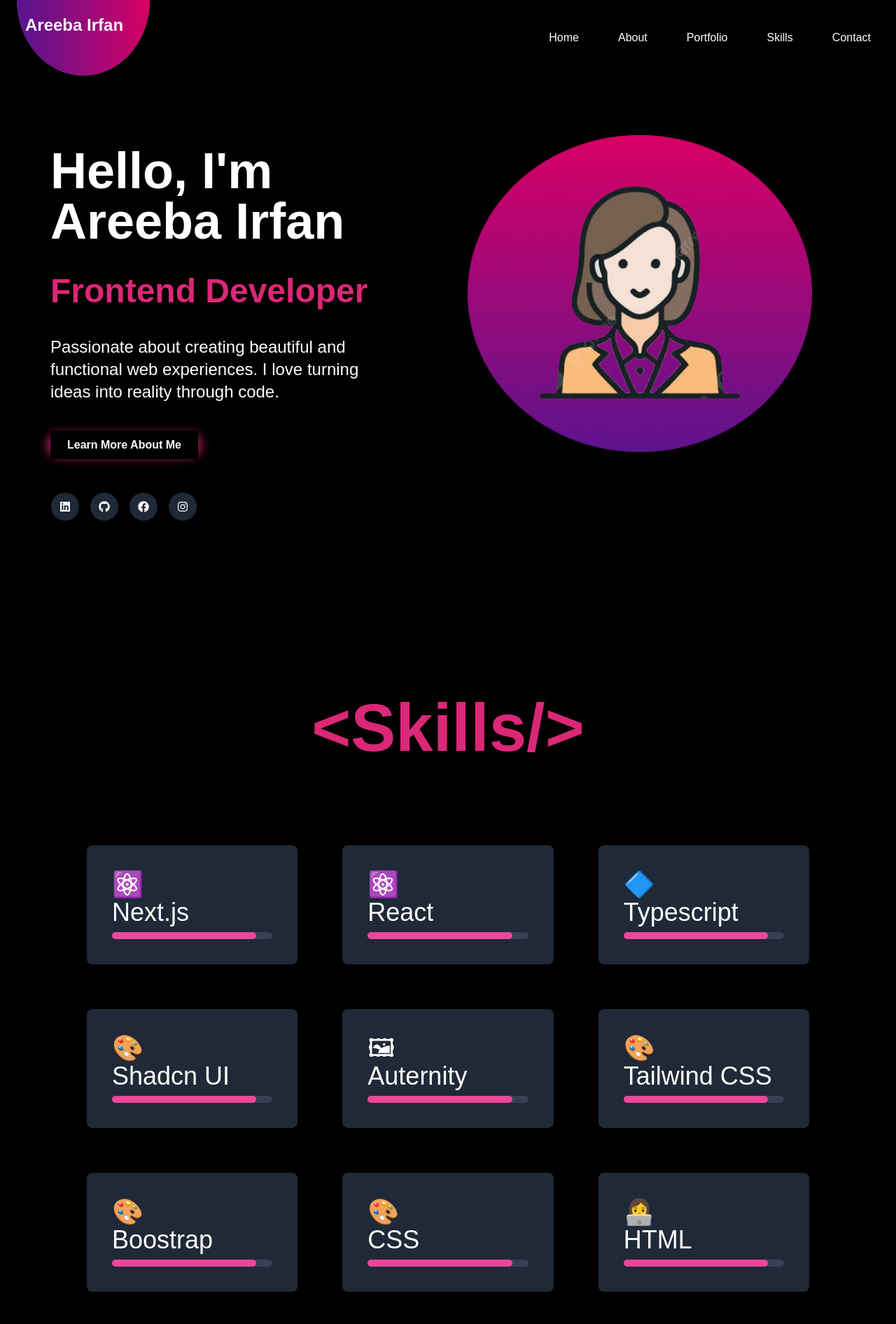
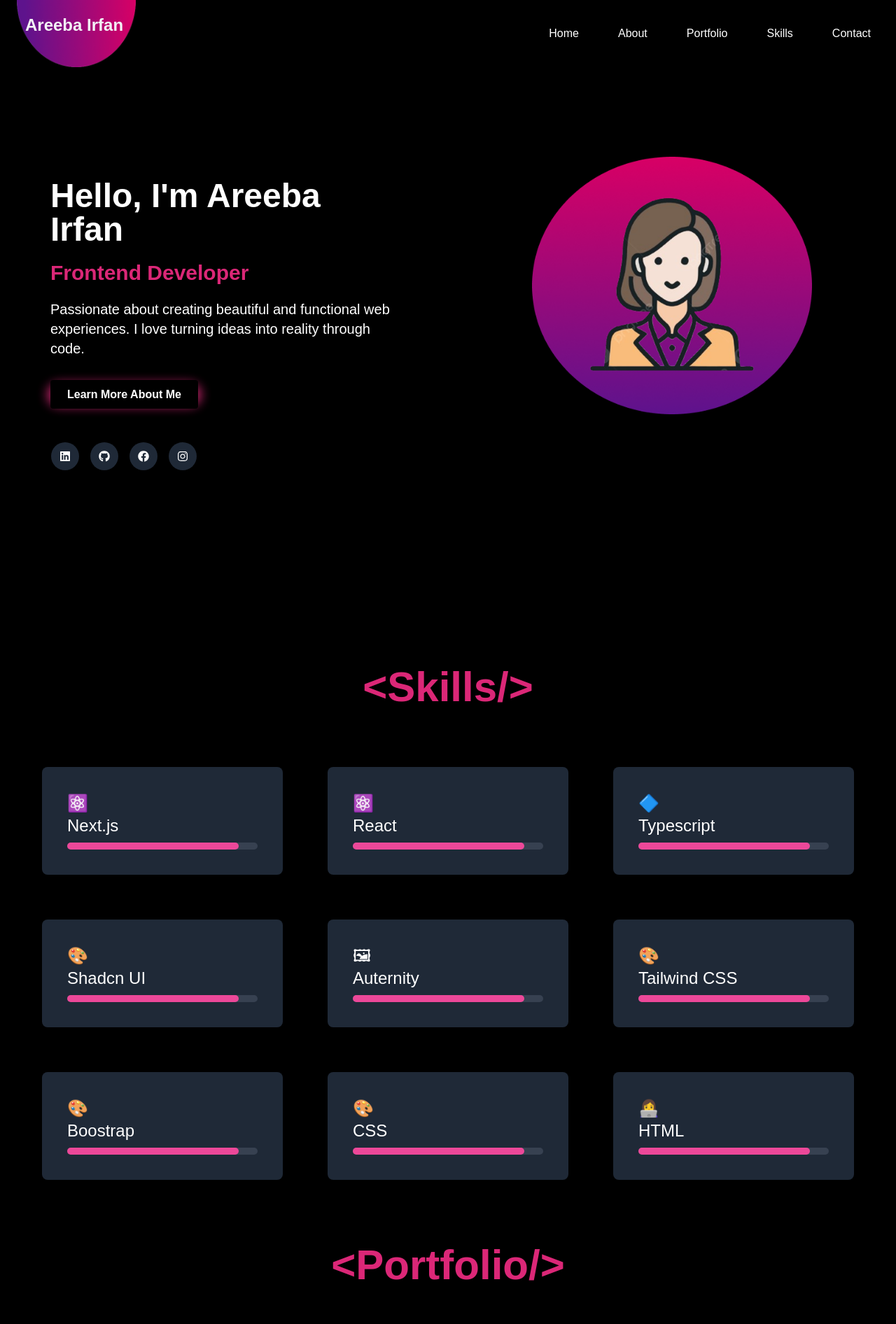
Before and after one commit to AreebaxIrfan/portfolio-areebairfan, a Next.js app: page / in a window 1280 px wide. Shown: the top 1892 px of the page at 70% size. Built offline with nearby package versions, Linux system fonts and the light colour scheme.

Commit message:
Add files via upload

```diff
--- a/src/app/About/page.tsx
+++ b/src/app/About/page.tsx
@@ -1,27 +1,27 @@
 import React from 'react'
 import Link from 'next/link'
 
-const About = () => {
+const page = () => {
   return (
     <div>
 
       <div className='min-h-screen bg-black text-white flex flex-col items-center p-16 '>
-        <h1 className='text-8xl font-bold mb-6  p-10 text-center text-pink-600'>&lt;About me/&gt;</h1>
+        <h1 className='text-6xl font-bold mb-6  p-10 text-center text-pink-600'>&lt;About me/&gt;</h1>
         <div className='max-w-2xl text-center  mb-8  p-4 '>
-          <p  className='text-3xl p-4 mb-6'>
+          <p  className='text-xl p-4 mb-6'>
             Hello! I'm <span className='text-pink-600 font-bold'>Areeba Irfan</span>, a passionate developer with a keen interest in creating innovative solutions.
             With a background in computer science and a love for problem-solving, I strive to build applications
             that make a difference in people's lives.
           </p>
-          <p className='text-3xl p-4 mb-2 '>
+          <p className='text-xl p-4 mb-2 '>
             When I'm not coding, you can find me exploring new technologies, contributing to open-source projects,
             or enjoying a good book. I believe in continuous learning and am always excited to take on new challenges.
           </p>
         </div>
 
         <div className='flex justify-center space-x-8'>
-          <Link href="/Protfolio" className='bg-pink-600 hover:bg-pink-800 text-white font-bold py-4 px-8 rounded transition duration-300 text-xl'>View Protfolio</Link>
-          <Link href="/Contact" className='bg-pink-600 hover:bg-pink-800 text-white font-bold py-4 px-8 rounded transition duration-300 text-xl'>Contact Me</Link>
+          <Link href="/Protfolio" className='bg-pink-600 hover:bg-pink-800 text-white font-bold py-4 px-8 rounded transition duration-300 text-sm'>View Protfolio</Link>
+          <Link href="/Contact" className='bg-pink-600 hover:bg-pink-800 text-white font-bold py-4 px-8 rounded transition duration-300 text-sm'>Contact Me</Link>
         </div>
       </div>
       <div></div>
@@ -29,4 +29,4 @@
   )
 }
 
-export default About
+export default page
--- a/src/app/Contact/page.tsx
+++ b/src/app/Contact/page.tsx
@@ -5,9 +5,9 @@
 const Contact = () => {
     return (
         <div>
-            <div className="flex items-center min-h-screen bg-black text-white p-11">
+            <div className="flex items-center min-h-screen bg-black text-white p-4">
                 <div className="mx-auto  mb-8">
-                    <h1 className="text-8xl font-bold m-8 text-pink-600 text-center mb-16">
+                    <h1 className="text-6xl font-bold m-8 text-pink-600 text-center mb-">
                         &lt;Contact Me/&gt;
                     </h1>
 
@@ -19,7 +19,7 @@
                                 id="name"
                                 name="name"
                                 aria-label="Name"
-                                className="w-full px-5 py-5 bg-gray-900 rounded-md focus:outline-none focus:ring-2 focus:ring-pink-500"
+                                className="w-full px-3 py-4 bg-gray-900 rounded-md focus:outline-none focus:ring-2 focus:ring-pink-500"
                             />
                         </div>
                         <div>
@@ -29,7 +29,7 @@
                                 id="email"
                                 name="email"
                                 aria-label="Email"
-                                className="w-full  px-5 py-5 bg-gray-900 rounded-md focus:outline-none focus:ring-2 focus:ring-pink-500"
+                                className="w-full  px-3 py-4 bg-gray-900 rounded-md focus:outline-none focus:ring-2 focus:ring-pink-500"
                             />
                         </div>
                         <div>
--- a/src/app/Portfolio/page.tsx
+++ b/src/app/Portfolio/page.tsx
@@ -2,13 +2,13 @@
 import Image from "next/image";
 import Link from 'next/link';
 
-const Protfolio = () => {
+const page = () => {
     return (
         <>
-            <div className='min-h-screen bg-black text-white p-11'>
-                <h1 className='text-8xl font-bold mb-8 text-center text-pink-600 p-10'>&lt;Portfolio/&gt;</h1>
+            <div className='min-h-screen bg-black text-white p-4'>
+                <h1 className='text-6xl font-bold mb-8 text-center text-pink-600 p-4'>&lt;Portfolio/&gt;</h1>
 
-                <div className='grid grid-cols-1 md:grid-cols-2 lg:grid-cols-3 gap-8 m-11 p-4'>
+                <div className='grid grid-cols-1 md:grid-cols-2 lg:grid-cols-3 gap-8 m-7 p-2'>
                     <div className='bg-gray-800 rounded-lg overflow-hidden shadow-lg hover:shadow-pink-500/60 '>
                         <Image
                             src="/blog-web.jpg"
@@ -105,4 +105,4 @@
     )
 }
 
-export default Protfolio
+export default page
--- a/src/app/Skills/page.tsx
+++ b/src/app/Skills/page.tsx
@@ -14,17 +14,17 @@
     ];
     return (
         <>
-            <div className='min-h-screen bg-black text-white p-11'>
-                <h1 className='text-8xl p-10 font-bold mb-8 text-center text-pink-600'>&lt;Skills/&gt;</h1>
+            <div className='min-h-screen bg-black text-white p-4'>
+                <h1 className='text-6xl p-10 font-bold mb-4 text-center text-pink-600'>&lt;Skills/&gt;</h1>
 
-                <div className=' grid grid-cols-1 sm:grid-cols-2 md:grid-cols-3 gap-6 m-11 p-4'>
+                <div className=' grid grid-cols-1 sm:grid-cols-2 md:grid-cols-3 gap-6 m-4 p-2'>
                     {skills.map((skill, index) => (
                         <div key={index} className='bg-gray-800 rounded-lg p-9 m-5 shadow-lg hover:shadow-pink-500/50 transition duration-300'>
-                            <div className='text-4xl ,b-2'>
+                            <div className='text-2xl ,b-2'>
                                 {skill.icon}
 
                             </div>
-                            <h2 className='text-4xl mb-2'>{skill.name} </h2>
+                            <h2 className='text-2xl mb-2'>{skill.name} </h2>
                             <div className='w-full bg-gray-700 rounded-full h-2.5'>
                                 <div className='bg-pink-500 h-2.5 rounded-full' style={{ width: '90%' }}>
                                 </div>
--- a/src/app/components/HeroSection.tsx
+++ b/src/app/components/HeroSection.tsx
@@ -9,14 +9,14 @@
 
             <div className='md:w-1/2 mx-auto md:ml-16 md:mr-10 text-center md:text-left mb-6 pb-40 md:mb-0 relative z-10'>
 
-                <h1 className='text-3xl sm:text-5xl md:text-7xl font-bold mb-4'>Hello, I'm Areeba Irfan</h1>
-                <h2 className='text-xl sm:text-2xl md:text-5xl font-semibold mb-10 mt-10 text-pink-600'>Frontend Developer</h2>
+                <h1 className='text-4xl sm:text-5xl md:text-5xl font-bold mb-3'>Hello, I'm Areeba Irfan</h1>
+                <h2 className='text-2xl sm:text-2xl md:text-3xl font-semibold mb-5 mt-5 text-pink-600'>Frontend Developer</h2>
 
-                <p className='text-2xl mb-6'>
+                <p className='text-xl mb-5'>
                     Passionate about creating beautiful and functional web experiences. I love turning ideas into reality through code.
                 </p>
 
-                <div className='relative inline-block mx-auto mt-6'>
+                <div className='relative inline-block mx-auto mt-5'>
                     <div className='absolute -inset-1 bg-pink-600 rounded-full blur opacity-95 pointer-events-none'></div>
                     <Link href="/About" className='relative bg-black hover:bg-gray-800 text-white font-bold py-3 px-6 rounded transition duration-300'>
                         Learn More About Me
@@ -38,8 +38,8 @@
                     <Image
                         src="/circle.png"
                         alt="backgrounf picture"
-                        width={500}
-                        height={600}
+                        width={400}
+                        height={300}
                         className=''
                     />
                     <Image
--- a/src/app/components/Navbar.tsx
+++ b/src/app/components/Navbar.tsx
@@ -5,7 +5,7 @@
   return (
     <nav className='relative w-full flex flex-row bg-black justify-between items-center shadow-md pl-6 pr-6'>
       <div className='relative mb-4 sm:mb-0'>
-        <img src="semi.png" alt="" width={190} height={170} className='object-contain' />
+        <img src="semi.png" alt="" width={170} height={170} className='object-contain' />
       </div>
       <div className='absolute top-5 sm:top-0 md:top-5 left-3 pl-4'>
         <p className='text-2xl font-semibold text-gray-100 hidden pl-2 md:block'>Areeba Irfan</p>
@@ -15,16 +15,16 @@
         <Link href={"/"} className='block text-white hover:text-gray-300 hover:bg-stone-800 transition-all duration-200 ease-in-out px-3 py-2 rounded-md sm:text-base'>
           Home
         </Link>
-        <Link href={"/components/About"} className='block text-white hover:text-gray-300 hover:bg-stone-800 transition-all duration-200 ease-in-out px-3 py-2 rounded-md text-sm sm:text-base'>
+        <Link href={"/About"} className='block text-white hover:text-gray-300 hover:bg-stone-800 transition-all duration-200 ease-in-out px-3 py-2 rounded-md text-sm sm:text-base'>
           About
         </Link>
-        <Link href={"components/Protfolio"} className='block text-white hover:text-gray-300 hover:bg-stone-800 transition-all duration-200 ease-in-out px-3 py-2 rounded-md text-xl sm:text-base'>
+        <Link href={"/Portfolio"} className='block text-white hover:text-gray-300 hover:bg-stone-800 transition-all duration-200 ease-in-out px-3 py-2 rounded-md text-xl sm:text-base'>
           Portfolio
         </Link>
-        <Link href={"components/Skills"} className='block text-white hover:text-gray-300 hover:bg-stone-800 transition-all duration-200 ease-in-out px-3 py-2 rounded-md text-sm sm:text-base'>
+        <Link href={"/Skills"} className='block text-white hover:text-gray-300 hover:bg-stone-800 transition-all duration-200 ease-in-out px-3 py-2 rounded-md text-sm sm:text-base'>
           Skills
         </Link>
-        <Link href={"components/Contact"} className='block text-white hover:text-gray-300 hover:bg-stone-800 transition-all duration-200 ease-in-out px-3 py-2 rounded-md text-sm sm:text-base'>
+        <Link href={"/Contact"} className='block text-white hover:text-gray-300 hover:bg-stone-800 transition-all duration-200 ease-in-out px-3 py-2 rounded-md text-sm sm:text-base'>
           Contact
         </Link>
       </div>
```
